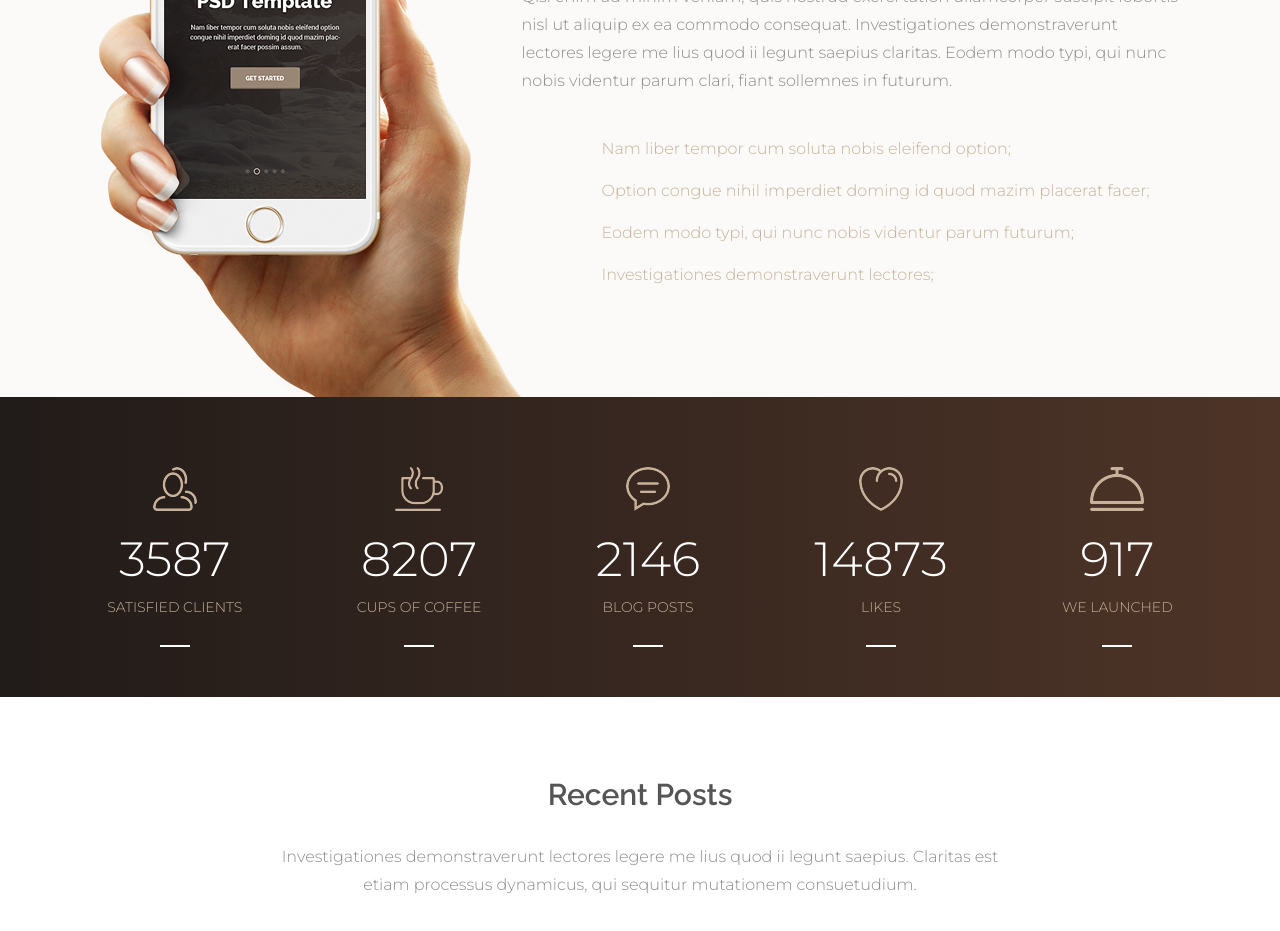
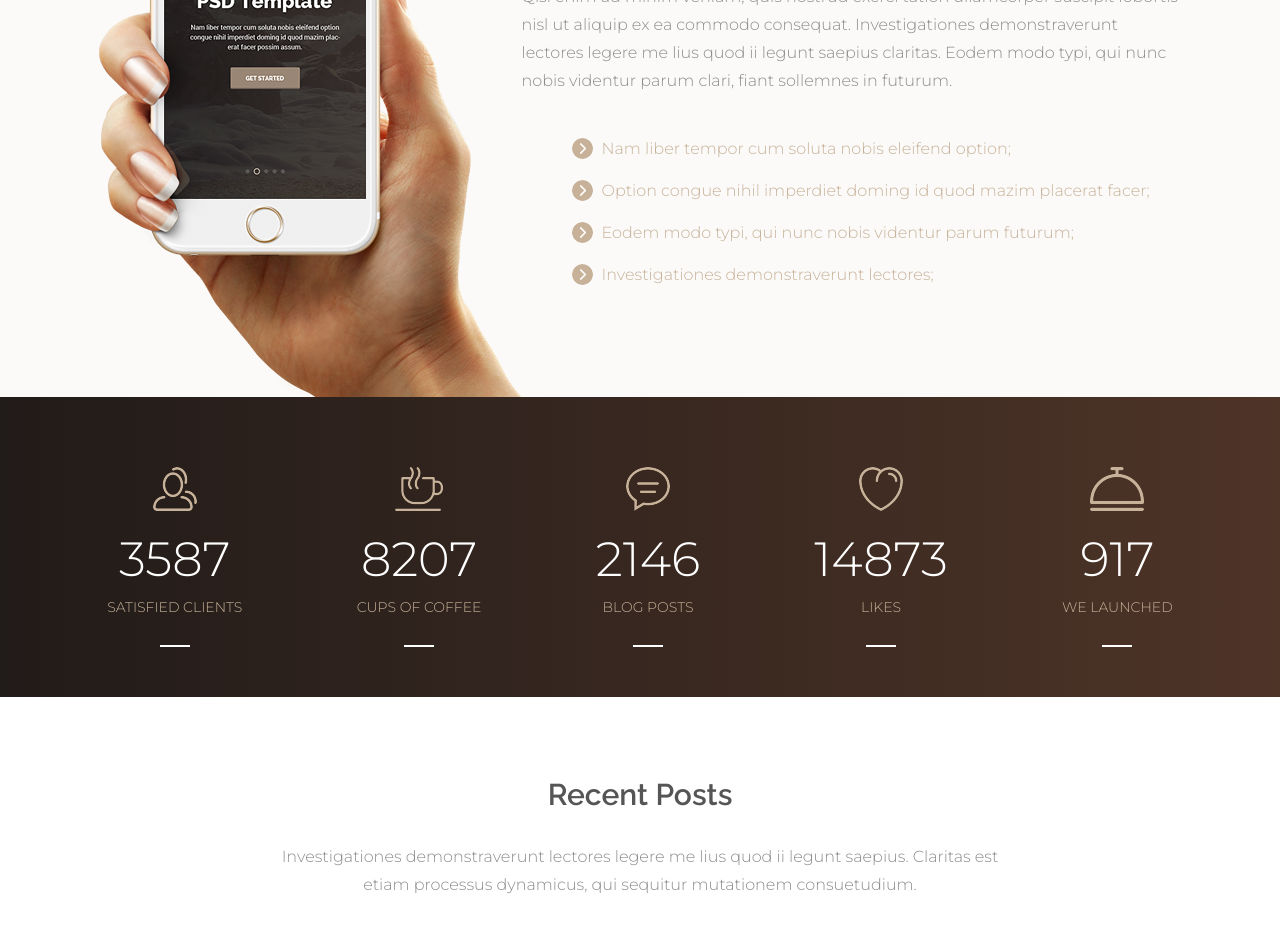
Before and after one commit to Pavel-Kodiy/Waxom-project, a plain HTML site: page index.html in a window 1280 px wide. Shown: the part 4480-5411 px from the top of the page. Drawn offline with nearby package versions, Linux system fonts and the light colour scheme; files whose address does not match are found by name.

Commit message:
Update style.css

```diff
--- a/css/style.css
+++ b/css/style.css
@@ -1347,7 +1347,7 @@ h1, h2, h3, h4, h5, h6 {
   width: 21px;
   height: 21px;
   content: "";
-  background: url("img/arrows/arrow_pointer.png");
+  background: url("../img/arrows/arrow_pointer.png");
   position: absolute;
   top: 5px;
   -webkit-transition: all 0.3s ease 0s;
```
